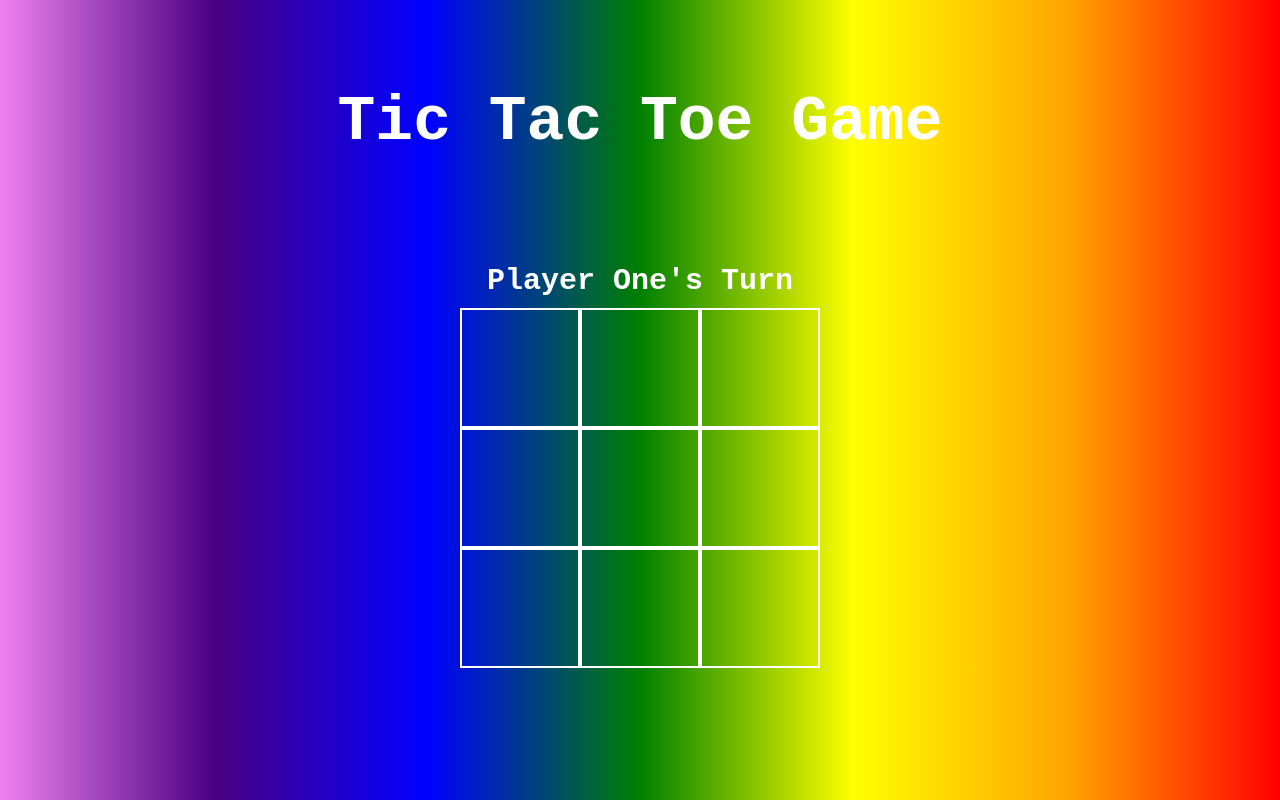
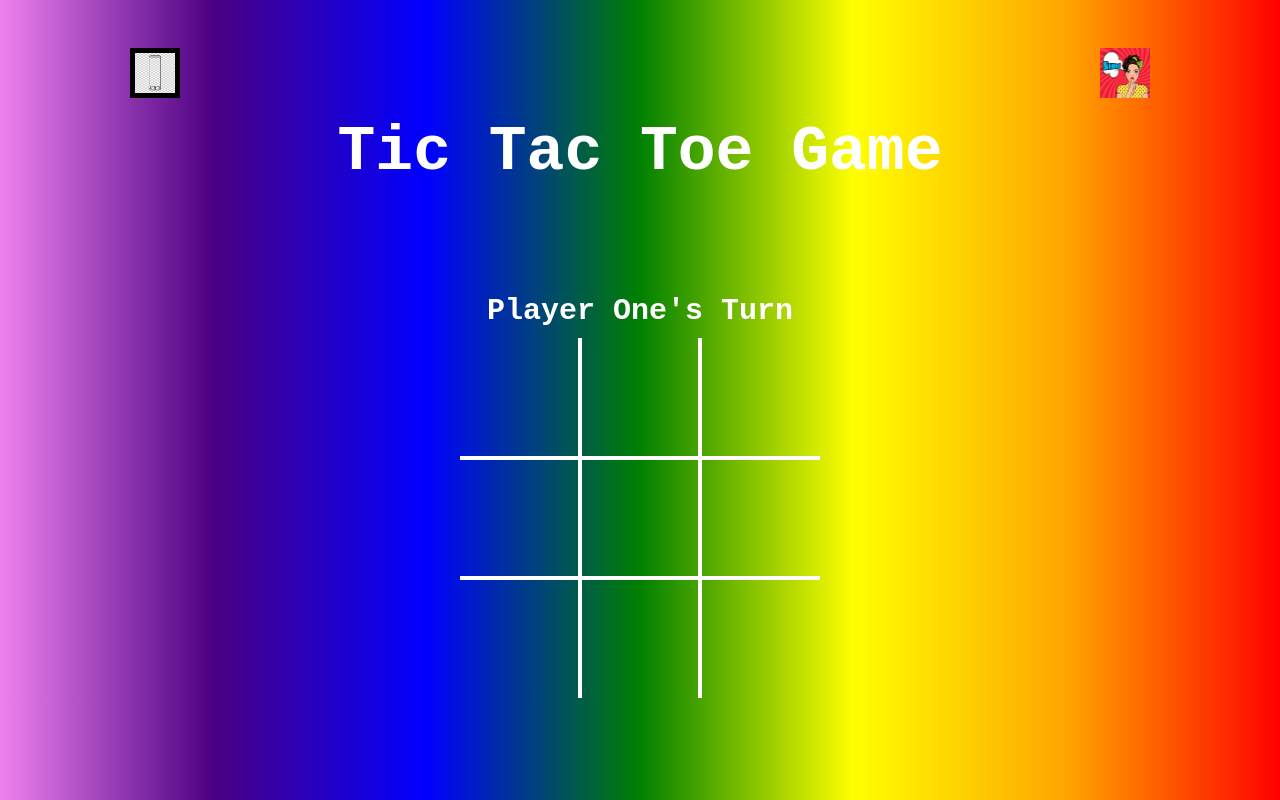
Before and after one commit to cevn/ticTacTroll, a plain HTML site: page index.html in a window 1280 px wide. Drawn offline with Linux system fonts and the light colour scheme.

Commit message:
added images for each player in switchTurn() function

```diff
--- a/css/styles.css
+++ b/css/styles.css
@@ -6,12 +6,54 @@
 
 .game-square {
   border: 2px solid white;
-  width:120px;
-  height: 120px; /* Fix height to equal width */
+  width: 120px;
+  height: 120px;
 }
 
+/* making the game-squares into tic tac toe board */
+
 .game-square:hover {
-  border: 3px solid black;
+  border: 5px solid white;
+}
+
+.game-square:active {
+  border: 5px solid gray;
+}
+
+.topLeft {
+  border-top: none;
+  border-left: none;
+}
+
+.topMiddle {
+ border-top: none;
+}
+
+.topRight {
+  border-right: none;
+  border-top: none;
+}
+
+.leftMiddle {
+  border-left: none;
+}
+
+.rightMiddle {
+  border-right: none;
+}
+
+.bottomLeft {
+  border-bottom: none;
+  border-left: none;
+}
+
+.bottomMiddle {
+  border-bottom: none;
+}
+
+.bottomRight {
+  border-right: none;
+  border-bottom: none;
 }
 
 body {
@@ -36,3 +78,21 @@ h1 {
   font-weight: bold;
   font-family: "Courier New", Courier, monospace;
 }
+
+#playerTwoPic {
+  float: right;
+}
+
+@keyframes shake {
+  0% { transform: translate(1px, 1px) rotate(0deg); }
+  10% { transform: translate(-1px, -2px) rotate(-1deg); }
+  20% { transform: translate(-3px, 0px) rotate(1deg); }
+  30% { transform: translate(3px, 2px) rotate(0deg); }
+  40% { transform: translate(1px, -1px) rotate(1deg); }
+  50% { transform: translate(-1px, 2px) rotate(-1deg); }
+  60% { transform: translate(-3px, 1px) rotate(0deg); }
+  70% { transform: translate(3px, 1px) rotate(-1deg); }
+  80% { transform: translate(-1px, -1px) rotate(1deg); }
+  90% { transform: translate(1px, 2px) rotate(0deg); }
+  100% { transform: translate(1px, -2px) rotate(-1deg); }
+}
--- a/index.html
+++ b/index.html
@@ -13,49 +13,42 @@
     <audio id="audio1" src="iphone.mp3" autostart="false" ></audio>
     <audio id="tie" src="womp.mp3" autostart="false" ></audio>
     <audio id="victory" src="dbz.wav" autostart="false" ></audio>
-    <img id="playOnePic" src="" alt=""> <img id="playerTwoPic" scr="" alt="">
-
-
     <div class="container">
       <div class="jumbotron">
+        <img id="playerOnePic" src="img/phone.jpeg" alt="phone" height=50 width=50>
+    <img id="playerTwoPic" src="img/quiet.jpg" alt="phone" height=50 width=50>
         <h1>Tic Tac Toe Game</h1>
       </div>
       <div class="board-container">
         <h3><span class="playerTurnName"></span>'s Turn</h3>
         <div class="row">
-          <div class="col-md-4 game-square" id="0">
-
+          <div class="col-md-4 game-square topLeft" id="0">
           </div>
-          <div class="col-md-4 game-square" id="1">
-
+          <div class="col-md-4 game-square topMiddle" id="1">
           </div>
-          <div class="col-md-4 game-square" id="2">
-
+          <div class="col-md-4 game-square topRight" id="2">
           </div>
         </div>
         <div class="row">
-          <div class="col-md-4 game-square" id="3">
-
+          <div class="col-md-4 game-square leftMiddle" id="3">
           </div>
           <div class="col-md-4 game-square" id="4">
 
           </div>
-          <div class="col-md-4 game-square" id="5">
-
+          <div class="col-md-4 game-square rightMiddle" id="5">
           </div>
         </div>
         <div class="row">
-          <div class="col-md-4 game-square" id="6">
-
+          <div class="col-md-4 game-square bottomLeft" id="6">
           </div>
-          <div class="col-md-4 game-square" id="7">
-
+          <div class="col-md-4 game-square bottomMiddle" id="7">
           </div>
-          <div class="col-md-4 game-square" id="8">
-
+          <div class="col-md-4 game-square bottomRight" id="8">
           </div>
         </div>
       </div>
     </div>
+
+
   </body>
 </html>
--- a/js/scripts.js
+++ b/js/scripts.js
@@ -29,8 +29,12 @@ function switchTurn() {
   playerTwo.turn = !playerTwo.turn;
   if (playerOne.turn) {
     $(".playerTurnName").text(playerOne.name);
+    $("#playerOnePic").css("border", "5px solid black");
+    $("#playerTwoPic").css("border", "");
   } else {
     $(".playerTurnName").text(playerTwo.name);
+    $("#playerTwoPic").css("border", "5px solid black");
+    $("#playerOnePic").css("border", "");
   }
 }
 
@@ -58,12 +62,12 @@ function winCondition1() {
 
 // sound effect functions
 function playSound() {
-  var sound = document.getElementById("audio");
+  var sound = document.getElementById("audio1");
   sound.play();
 }
 
 function playSound2() {
-  var sound2 = document.getElementById("audio1");
+  var sound2 = document.getElementById("audio");
   sound2.play();
 }
 
@@ -122,6 +126,7 @@ function winCondition2() {
 
 $(document).ready(function() {
   $(".playerTurnName").text(playerOne.name);
+  $("#playerOnePic").css("border", "5px solid black");
   $(".game-square").click(function() {
     var squareId = parseInt($(this).attr('id'));
     if (gameBoard[squareId].owner === "") {
```
Also changed, not shown: img/phone.jpeg (added), img/quiet.jpg (added).
